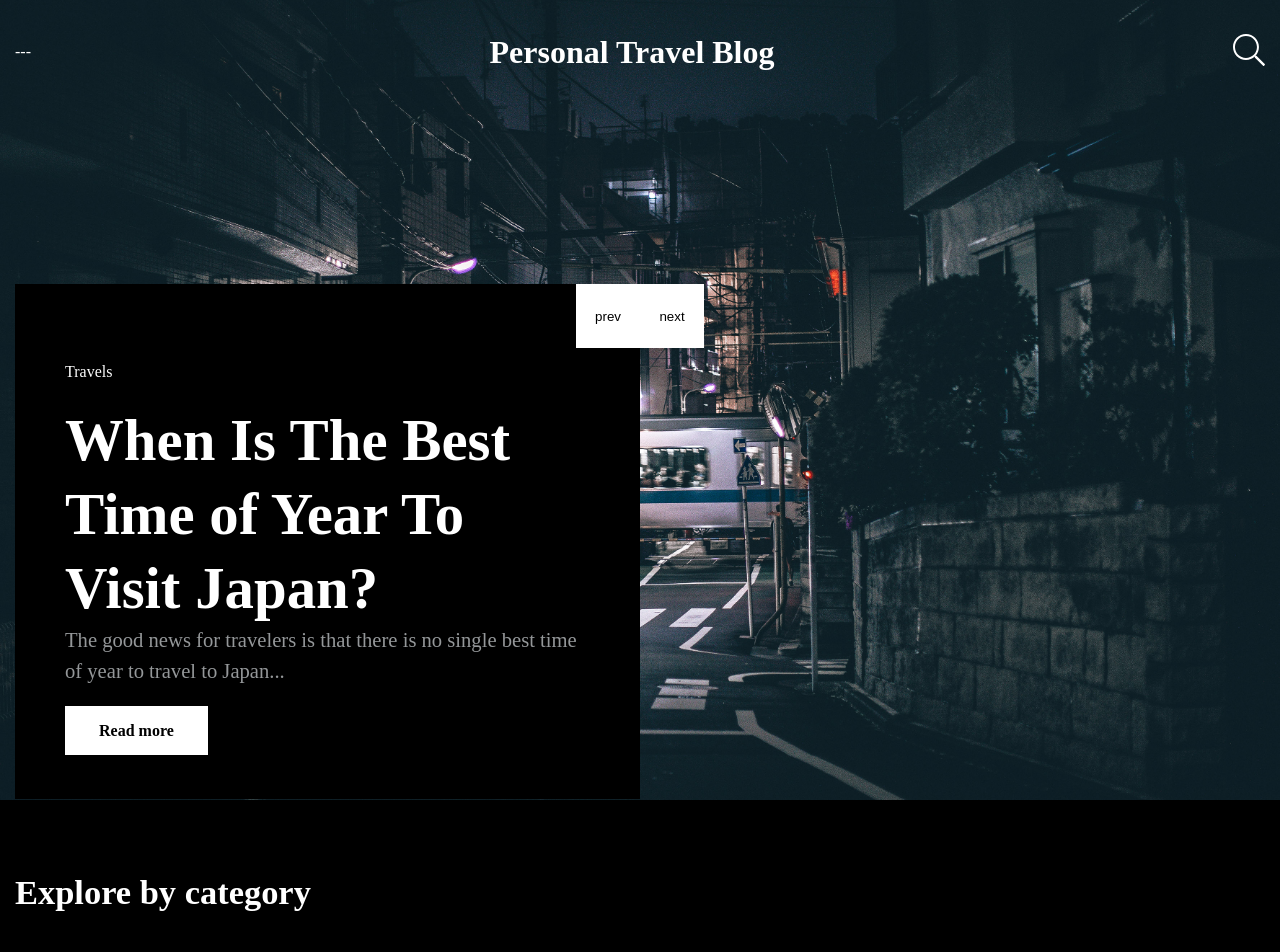
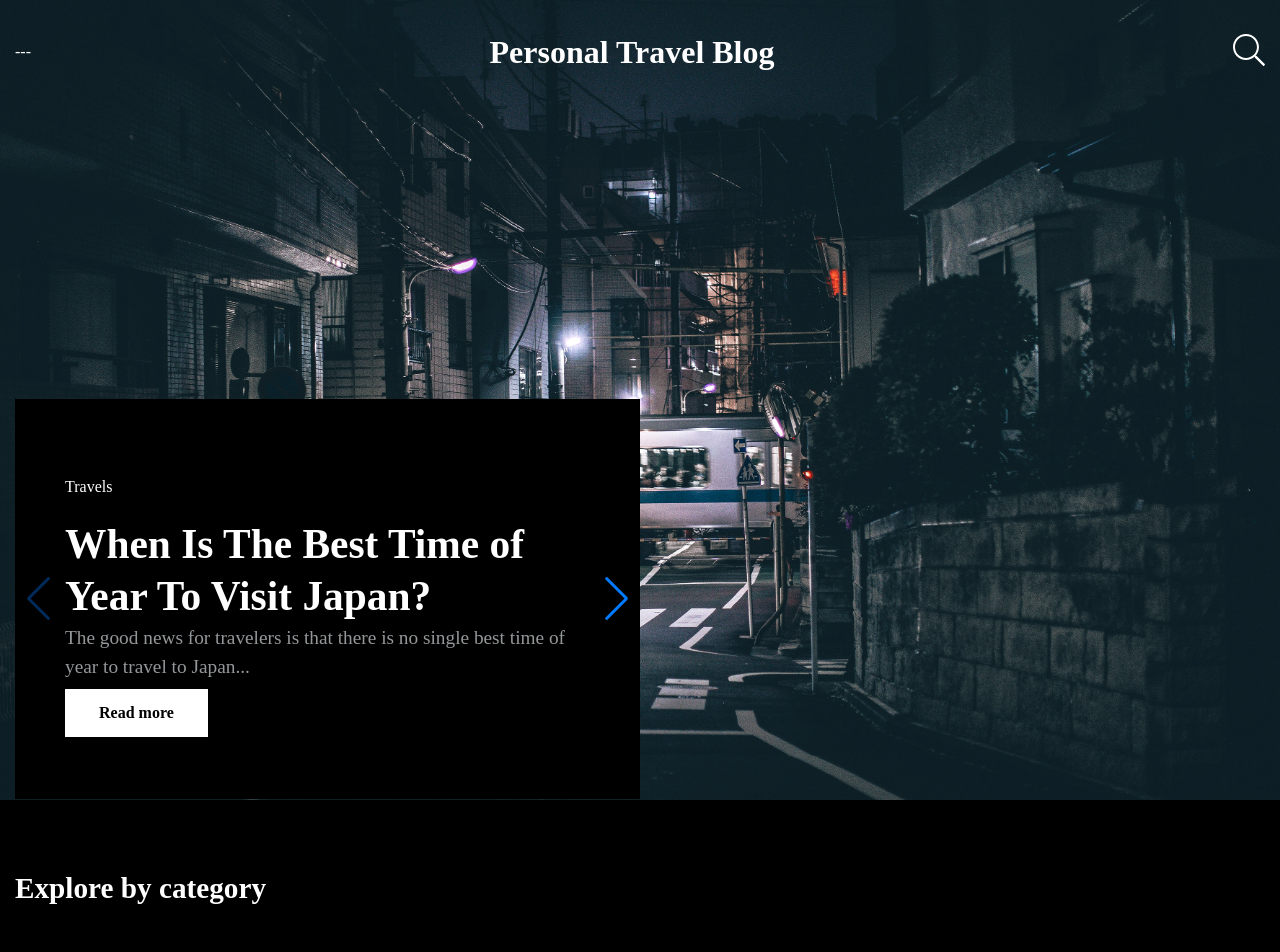
Before and after one commit to s1veme/Travel-blog, a Vue app: page / in a window 1280 px wide. Shown: the top 952 px of the page. Built offline with nearby package versions, Linux system fonts and the light colour scheme.

Commit message:
added broken slider for hero

```diff
--- a/src/assets/sass/helps/mixins.sass
+++ b/src/assets/sass/helps/mixins.sass
@@ -4,7 +4,7 @@ $color-dark: #000000
 $container: 1470
 
 @mixin font($font-size-min, $font-between, $font-size-max,$line-height)
-  font-size: calc(#{$font-size-min} + #{$font-between} * (100vw / #{$container}))
+  font-size: calc(#{$font-size-min} + #{$font-between} * (50vw / #{$container}))
   line-height: math.div($line-height, $font-size-max)
 
 @mixin centering()
--- a/src/components/Hero.vue
+++ b/src/components/Hero.vue
@@ -1,17 +1,35 @@
 <template>
   <div class="hero hero__container">
-    <hero-articles />
+    <hero-articles :articles="heroArticles"/>
   </div>
 </template>
 
-<script>
-import { defineComponent } from "vue";
+<script lang="ts">
+import { defineComponent, ref } from "vue";
 import HeroArticles from "@/components/HeroArticles.vue";
+import HeroArticle from "@/types/HeroArticle";
 
 export default defineComponent({
   name: "Hero",
   components: {
     HeroArticles
+  },
+  setup() {
+    const heroArticles = ref<HeroArticle[]>([
+      {
+        sharp: "Travels",
+        title: "When Is The Best Time of Year To Visit Japan?",
+        text: "The good news for travelers is that there is no single best time of year to travel to Japan..."
+      },
+      {
+        sharp: "Traveqwdqwls",
+        title: "qwdqwdqwdqw?",
+        text: "The qwdqwd dddwqd for travelers is that there is no single best time of year to travel to Japan..."
+      }
+    ]);
+    return {
+      heroArticles
+    };
   }
 });
 </script>
--- a/src/components/HeroArticles.vue
+++ b/src/components/HeroArticles.vue
@@ -1,35 +1,74 @@
 <template>
   <article class="article">
-    <div class="article__wrapper">
-      <div class="article__buttons">
-        <button class="button__prev"> prev</button>
-        <button class="button__prev"> next</button>
-      </div>
-      <p class="article__tag">Travels</p>
-      <h1 class="article__title">When Is The Best Time
-        of Year To Visit Japan?</h1>
-      <p class="article__text">
-        The good news for travelers is that there is no single best time of year to travel to Japan...
-      </p>
-      <router-link class="button__black button" to="/">Read more</router-link>
+    <div class="hero-slider">
+      <swiper
+        :slidesPerView="1"
+        :navigation="true"
+        class="hero-swiper"
+      >
+        <swiper-slide
+          class="article__wrapper"
+          v-for="(article, index) in articles"
+          :key="index">
+          <p class="article__tag">{{ article.sharp }}</p>
+          <h1 class="article__title">{{ article.title }}</h1>
+          <p class="article__text"> {{ article.text }}</p>
+          <router-link class="button__black button" to="/">Read more</router-link>
+        </swiper-slide>
+      </swiper>
     </div>
   </article>
+
+
 </template>
 
-<script>
-import { defineComponent } from "vue";
+<script lang="ts">
+import { Swiper, SwiperSlide } from "swiper/vue";
 
+import "swiper/swiper-bundle.min.css";
+import "swiper/swiper.min.css";
+import "swiper/components/navigation/navigation.min.css";
+import SwiperCore, { Navigation } from "swiper";
+import { defineComponent, PropType } from "vue";
+
+import HeroArticle from "@/types/HeroArticle";
+
+SwiperCore.use([Navigation]);
 export default defineComponent({
-  name: "HeroArticles"
-})
+  props: {
+    articles: {
+      required: true,
+      type: Array as PropType<HeroArticle[]>
+    }
+  },
+  components: {
+    Swiper,
+    SwiperSlide
+  }
+
+});
 </script>
 
 <style scoped lang="sass">
 @import "../assets/sass/helps/mixins"
+
+
+.hero-slider
+  height: 100%
+  width: 100%
+
+.hero-swiper
+  width: 100%
+  height: 100%
+
+.hero-swiper
+  &.swiper-button-next
+    top: 10% !important
+
 .article
   background-color: #000
   max-width: 50%
-  max-height: 100%
+  height: 50vh
 
   &__buttons
     display: flex
@@ -52,10 +91,8 @@ export default defineComponent({
   &__title
     @extend %heading-one
 
-
   &__text
     color: #949799
-    margin-bottom: 2.2rem
     @extend %subtitle-one
 
 
@@ -63,6 +100,10 @@ export default defineComponent({
   padding: 16px 34px
   font-weight: bold
   font-size: 1rem
+  position: absolute
+  bottom: 62px
+  left: 50px
+  margin-top: 34px
 
   &__prev,
   &__next
--- /dev/null
+++ b/src/types/HeroArticle.ts
@@ -0,0 +1,7 @@
+interface HeroArticle {
+  sharp: string;
+  title: string;
+  text?: string;
+}
+
+export default HeroArticle;
```
Also changed, not shown: src/types/RecentArticle.ts (+6 -6 lines), tmp.txt (added).
